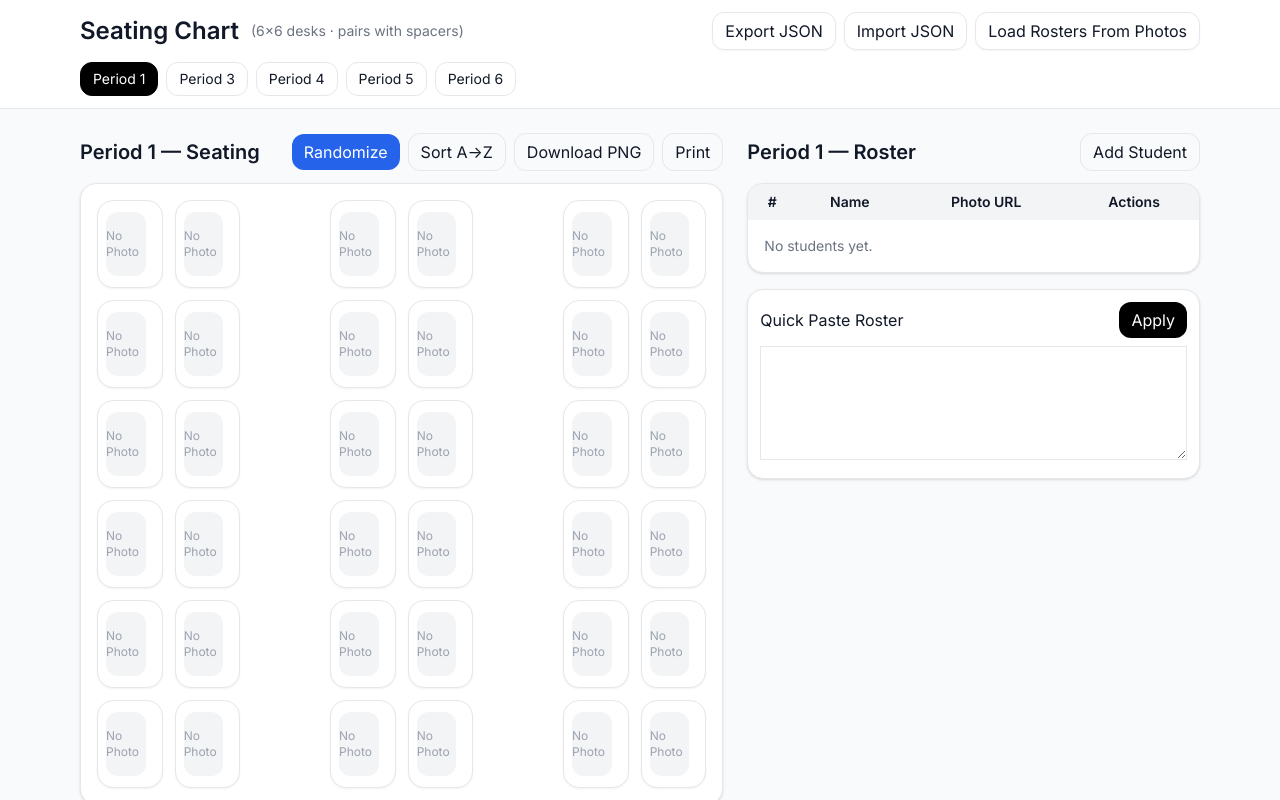
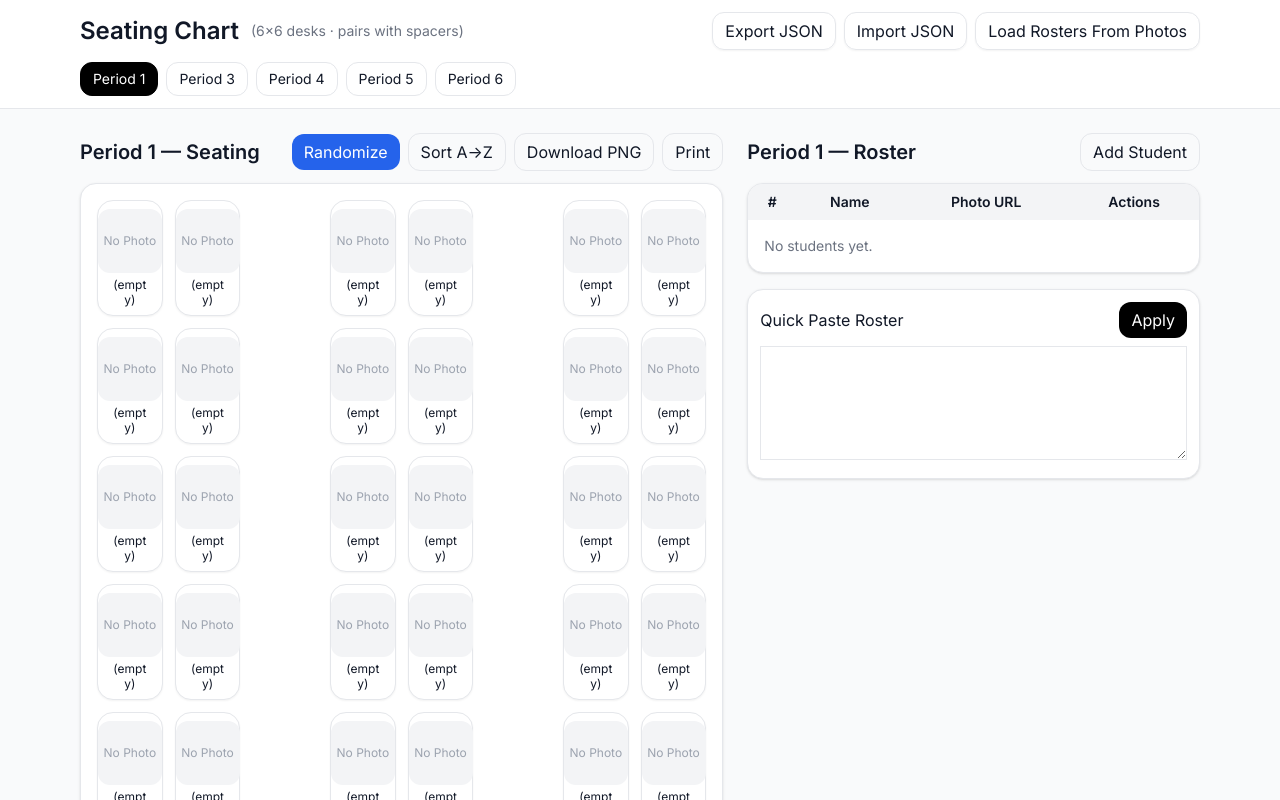
Before and after one commit to rubberduckinatruck/seating-chart, a React (Vite) app: page / in a window 1280 px wide. Shown: the top 800 px of the page. Built offline with nearby package versions, Linux system fonts and the light colour scheme.

Commit message:
added student name to desk card

```diff
--- a/src/App.tsx
+++ b/src/App.tsx
@@ -336,15 +336,28 @@ export default function App() {
   );
 }
 
-function DeskCard({ student, onDragStart, onDragOver, onDrop }:{ student: Student|null; onDragStart:()=>void; onDragOver:(e:React.DragEvent)=>void; onDrop:()=>void }) {
+function DeskCard(
+  { student, onDragStart, onDragOver, onDrop }:
+  { student: Student|null; onDragStart:()=>void; onDragOver:(e:React.DragEvent)=>void; onDrop:()=>void }
+) {
   return (
-    <div className="rounded-2xl border shadow-sm bg-white p-2 flex items-center gap-2 min-h-[88px]"
-      draggable={!!student} onDragStart={onDragStart} onDragOver={onDragOver} onDrop={onDrop}>
+    <div
+      className="rounded-2xl border shadow-sm bg-white p-2 flex flex-col items-center justify-start min-h-[112px]"
+      draggable={!!student}
+      onDragStart={onDragStart}
+      onDragOver={onDragOver}
+      onDrop={onDrop}
+      title={student?.name || ""}  // full name on hover
+    >
       <div className="w-[64px] h-[64px] rounded-xl overflow-hidden bg-gray-100 flex items-center justify-center">
-        {student?.photo ? <img src={student.photo} alt={student.name} className="w-full h-full object-cover"/> : <div className="text-xs text-gray-400">No Photo</div>}
+        {student?.photo
+          ? <img src={student.photo} alt={student.name} className="w-full h-full object-cover"/>
+          : <div className="text-xs text-gray-400">No Photo</div>}
       </div>
-      <div className="flex-1 min-w-0">
-        <div className="font-medium truncate">{student?.name || "(empty)"}</div>
+
+      {/* Name under the image */}
+      <div className="mt-1 w-full px-1 text-center leading-tight text-xs break-words">
+        {student?.name || "(empty)"}
       </div>
     </div>
   );
```
